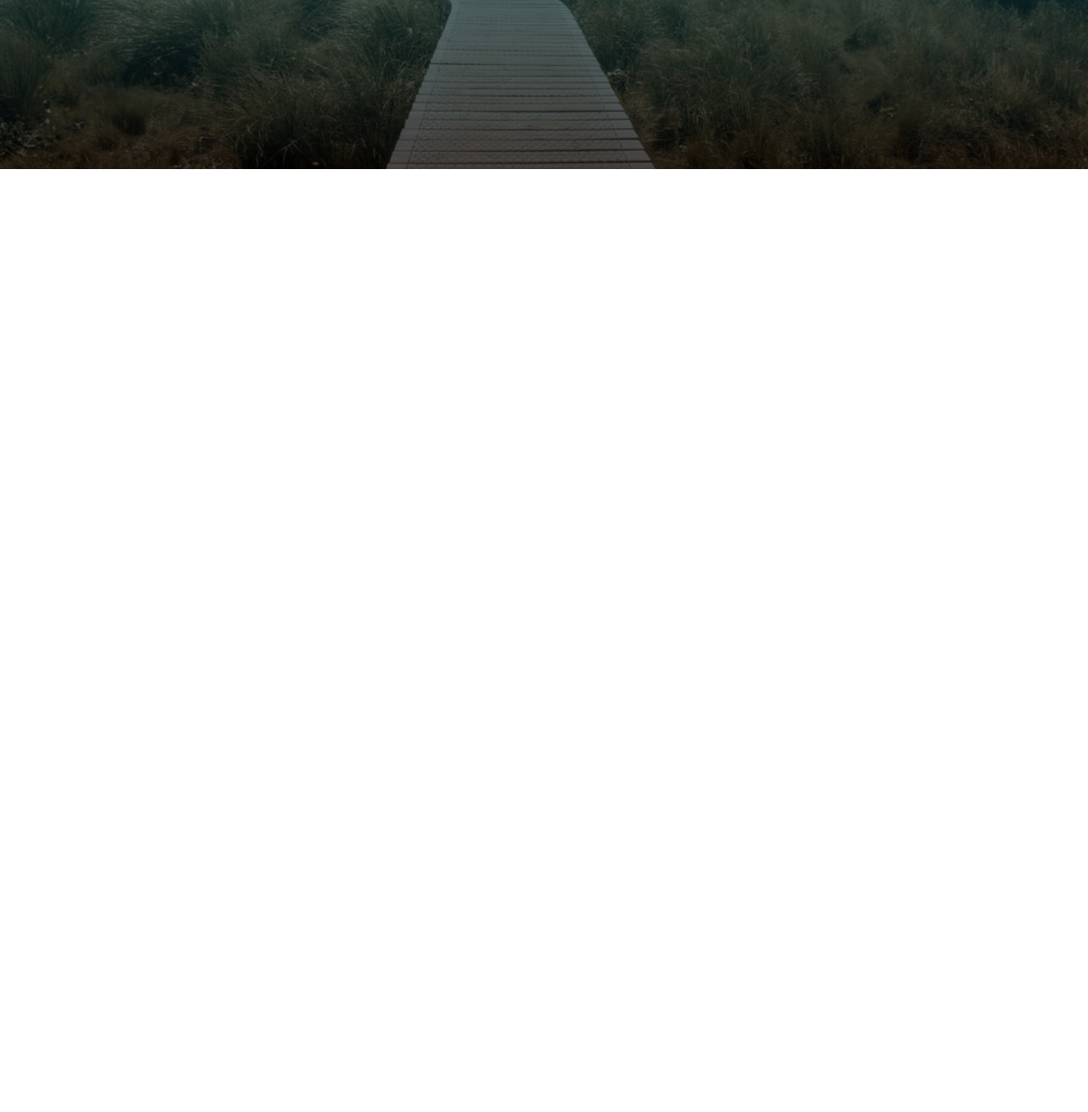
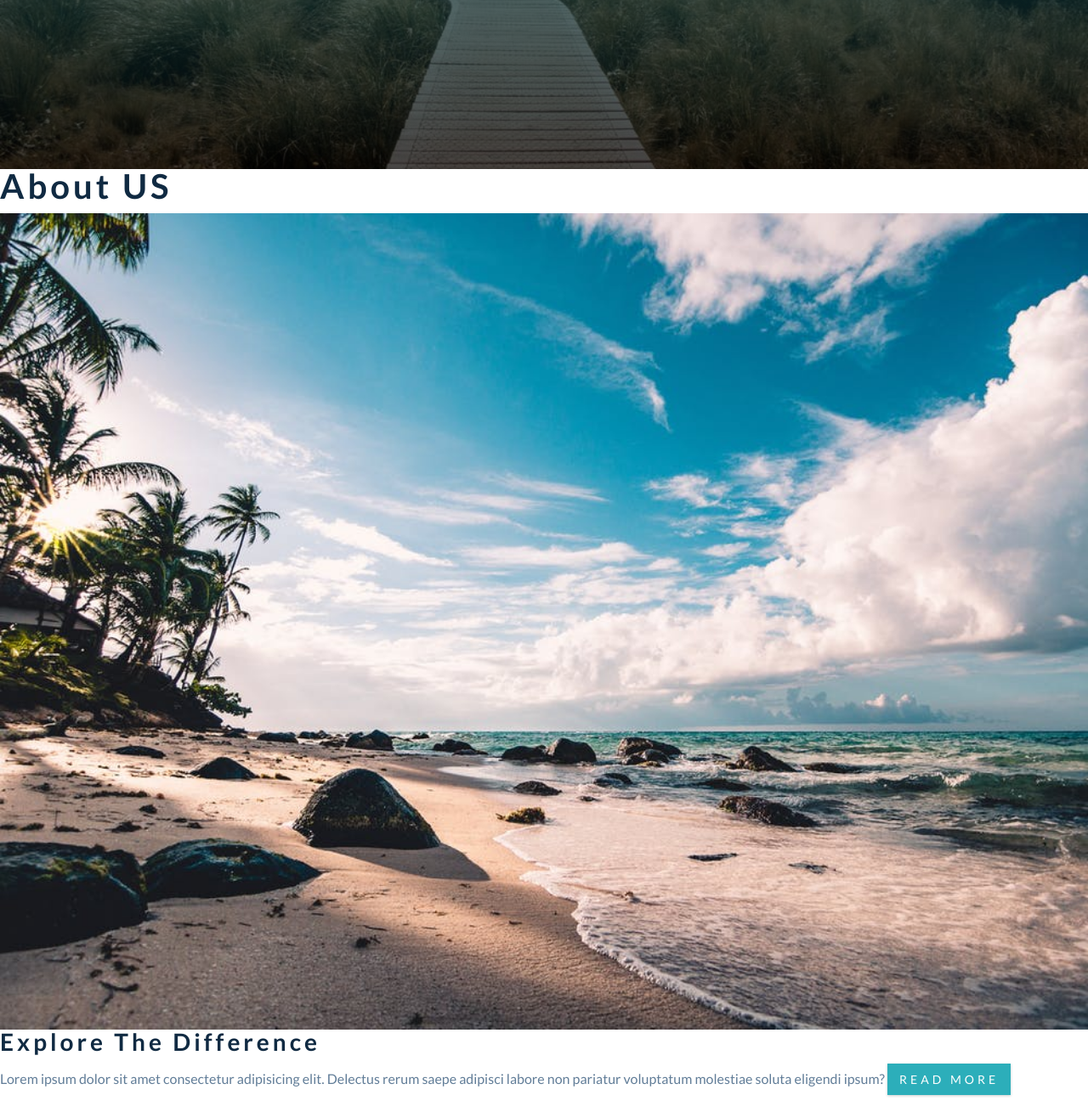
Before and after one commit to seunowa/backroads, a plain HTML site: page index.html in a window 1280 px wide. Shown: the part 601-1910 px from the top of the page at 85% size. Before the commit the page ends 800 px from the top, so only its background shows below. Drawn offline with Linux system fonts and the light colour scheme.

Commit message:
Adds about html

```diff
--- a/index.html
+++ b/index.html
@@ -34,6 +34,32 @@
     <!-- end of header  -->
 
     <!-- about section -->
+    <section class="section" id="about">
+      <!-- title -->
+      <div class="section-title"></div>
+      <h2>about <span>US</span></h2>
+      <!-- end of title -->
+      <div class="section-center about-center">
+        <!-- about img wrapper -->
+        <article class="about-img">
+          <img
+            src="./images/about.jpeg"
+            class="about-photo"
+            alt="awesome beach"
+          />
+        </article>
+        <!-- about info -->
+        <article class="about-info">
+          <h3>explore the difference</h3>
+          <p>
+            Lorem ipsum dolor sit amet consectetur adipisicing elit. Delectus
+            rerum saepe adipisci labore non pariatur voluptatum molestiae soluta
+            eligendi ipsum?
+            <a href="#" class="btn">read more</a>
+          </p>
+        </article>
+      </div>
+    </section>
     <!-- end of about section -->
 
     <!-- services -->
```
